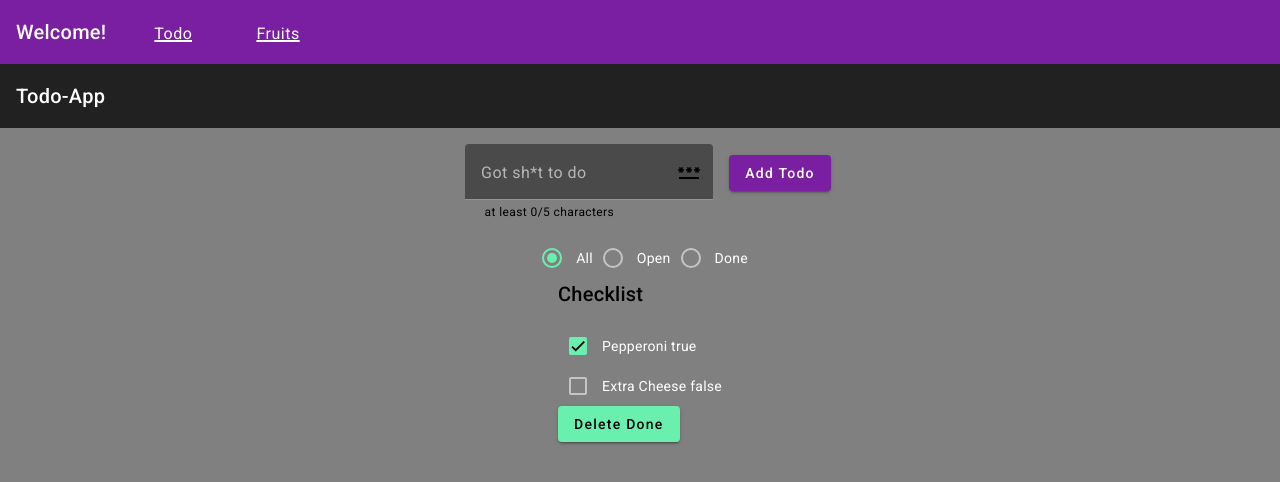
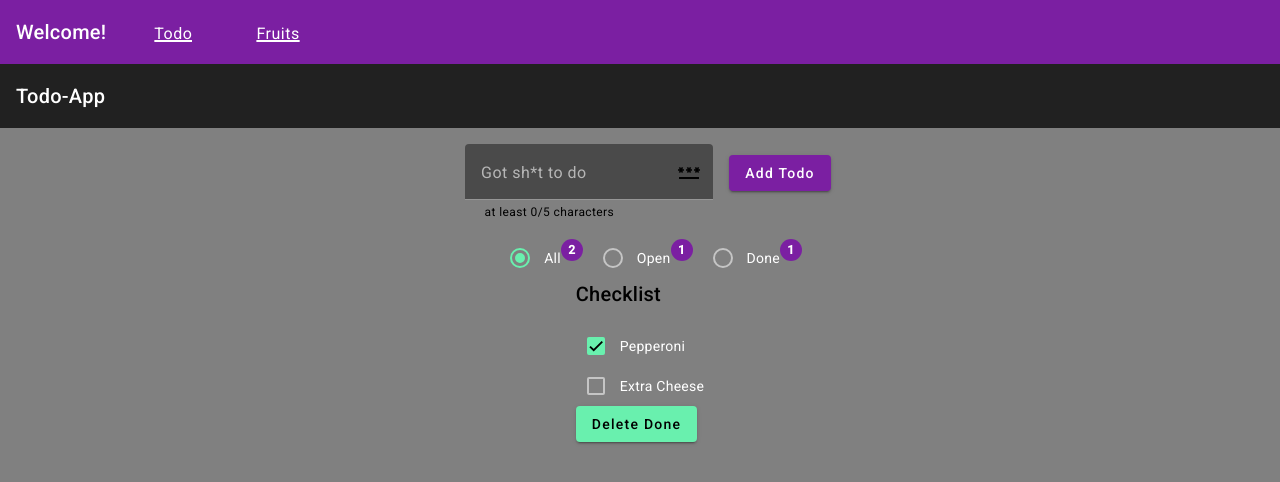
Before and after one commit to AnjaWurli/first-steps-angular, an Angular app: page /todo in a window 1280 px wide. Shown: the top 482 px of the page. Built offline with nearby package versions, Linux system fonts and the light colour scheme.

Commit message:
add badges to todo selectors

```diff
--- a/src/app/material/material.module.ts
+++ b/src/app/material/material.module.ts
@@ -12,9 +12,9 @@ import { MatCheckboxModule } from '@angular/material/checkbox';
 import { MatToolbarModule } from '@angular/material/toolbar';
 import { MatCardModule } from '@angular/material/card';
 import { MatListModule } from '@angular/material/list';
+import { MatBadgeModule } from '@angular/material/badge';
 
-@NgModule({
-  imports: [
+const MaterialComponents = [
   MatFormFieldModule,
   MatInputModule,
   MatButtonModule,
@@ -26,21 +26,11 @@ import { MatListModule } from '@angular/material/list';
   FormsModule,
   ReactiveFormsModule,
   MatListModule,
-    CommonModule,
-  ],
-  exports: [
-    MatFormFieldModule,
-    MatInputModule,
-    MatButtonModule,
-    MatIconModule,
-    MatRadioModule,
-    MatRadioGroup,
-    MatCheckboxModule,
-    MatToolbarModule,
-    MatCardModule,
-    FormsModule,
-    ReactiveFormsModule,
-    MatListModule,
-  ],
+  MatBadgeModule,
+];
+
+@NgModule({
+  imports: [MaterialComponents, CommonModule],
+  exports: [MaterialComponents],
 })
 export class MaterialModule {}
--- a/src/app/todo/todo.component.html
+++ b/src/app/todo/todo.component.html
@@ -23,17 +23,25 @@
         </mat-form-field>
 
         <button mat-raised-button color="primary" class="form-button">
-            Add Todo</button>
+            Add Todo
+        </button>
     </form>
 
     <mat-radio-group [(ngModel)]="whichTodos" (change)="sortTodo(whichTodos)" name="sort">
         <mat-radio-button class="example-radio-button" value="all" checked>
-            All </mat-radio-button>
+            <span [matBadge]="todos.length" matBadgeOverlap="false" [matBadgeHidden]="todos.length===0">
+                All
+            </span>
+        </mat-radio-button>
         <mat-radio-button class="example-radio-button" value="open">
-            Open
+            <span [matBadge]="countTodos(false)" matBadgeOverlap="false" [matBadgeHidden]="countTodos(false)===0">
+                Open
+            </span>
         </mat-radio-button>
         <mat-radio-button class="example-radio-button" value="done">
-            Done
+            <span [matBadge]="countTodos(true)" matBadgeOverlap="false" [matBadgeHidden]="countTodos(true)===0">
+                Done
+            </span>
         </mat-radio-button>
     </mat-radio-group>
 
@@ -43,10 +51,10 @@
         <mat-checkbox *ngFor="let todo of filteredTodos" [checked]="todo.done" #dones
             (change)="todo.done=$event.checked">
             {{todo.text}}
-            {{dones.checked}}
         </mat-checkbox>
         <button mat-raised-button color="accent" (click)="deleteTodos()">
-            Delete Done</button>
+            Delete Done
+        </button>
 
     </section>
 </main>
--- a/src/app/todo/todo.component.scss
+++ b/src/app/todo/todo.component.scss
@@ -24,3 +24,7 @@ mat-form-field {
     }
   }
 }
+
+.example-radio-button {
+  margin: 1rem;
+}
--- a/src/app/todo/todo.component.ts
+++ b/src/app/todo/todo.component.ts
@@ -50,4 +50,12 @@ export class TodoComponent {
       this.filteredTodos = this.todos.filter((todo) => todo.done === true);
     }
   }
+
+  countTodos(done: boolean) {
+    let counter = 0;
+    this.todos.forEach((todo) => {
+      return todo.done === done ? counter++ : counter;
+    });
+    return counter;
+  }
 }
```
Lines whose indentation alone changed are shown as unchanged.
